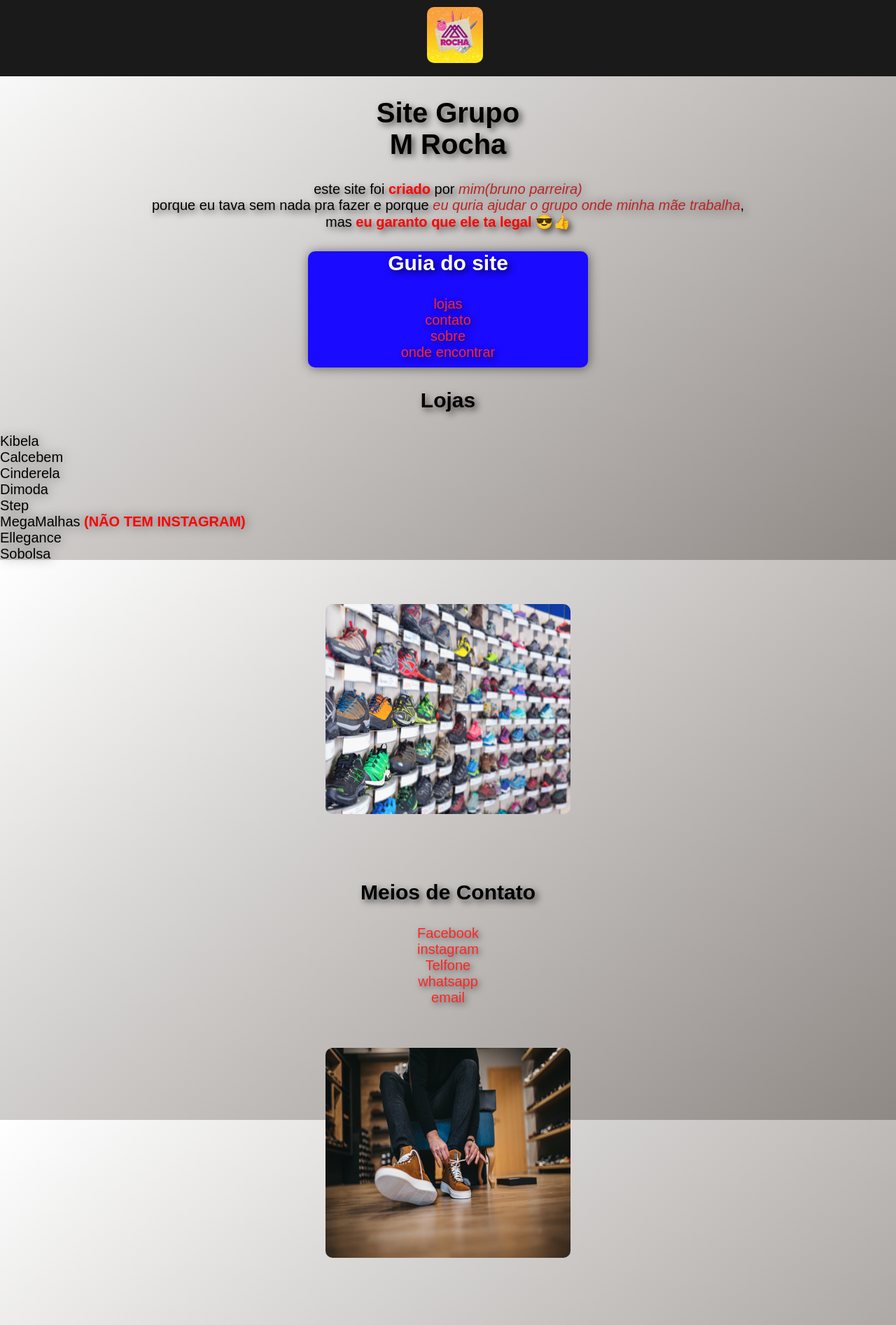
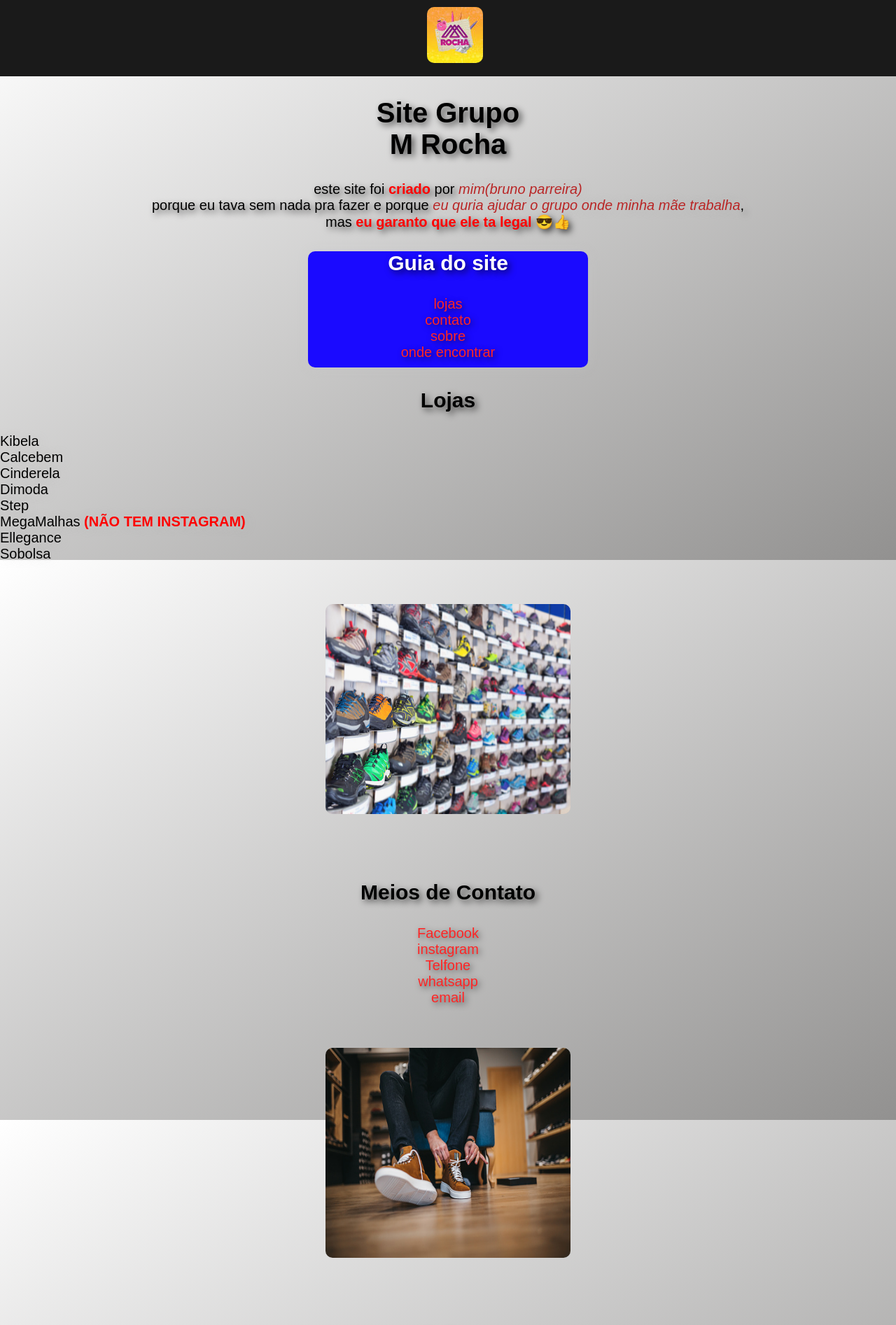
Before and after one commit to Brunin13/Brunin13.github.io, a PHP site: the page made by Mrocha Site/index.html in a window 1280 px wide. Shown: the top 1893 px of the page at 70% size. Run offline with PHP 8.4, Linux system fonts and the light colour scheme.

Commit message:
Add files via upload

```diff
--- a/Mrocha Site/style.css
+++ b/Mrocha Site/style.css
@@ -8,10 +8,10 @@ html {
 }
 
 body {
-  background-image: linear-gradient(140deg, #ffffff, #8f8985);
+  background-image: linear-gradient(149deg, #ffffff, #929190);
   color: black;
   background-attachment: fixed;
-  text-shadow: 1px 1px 15px rgba(0, 0, 0, 0.5);
+  text-shadow: 1px 1px 15px rgba(200, 200, 200, 0.3);
 }
 
 #btn2 {
@@ -49,11 +49,11 @@ ul#align {
   align-items: center;
   text-align: justify;
   cursor: pointer;
-   text-shadow: 1px 1px 15px rgba(0, 0, 0, 0.5);
+   text-shadow: 1px 1px 15px rgba(200, 200, 200, 0.3);
 }
 
 ul#align a {
-   text-shadow: 1px 1px 15px rgba(0, 0, 0, 0.5);
+   text-shadow: 1px 1px 15px rgba(200, 200, 200, 0.3);
   color: black;
 }
 
@@ -63,7 +63,7 @@ ul#align a {
 
 em {
   color: rgb(185, 38, 38);
-   text-shadow: 1px 1px 15px rgba(0, 0, 0, 0.5);
+   text-shadow: 1px 1px 15px rgba(200, 200, 200, 0.3);
 }
 
 #container {
@@ -100,7 +100,7 @@ em {
   margin: auto;
   border-radius: 10px;
   padding-bottom: 10px;
-  box-shadow: 1px 1px 15px rgba(0, 0, 0, 0.5);
+  box-shadow: 1px 1px 15px rgba(200, 200, 200, 0.3);
 }
 
 .guia a{
```
